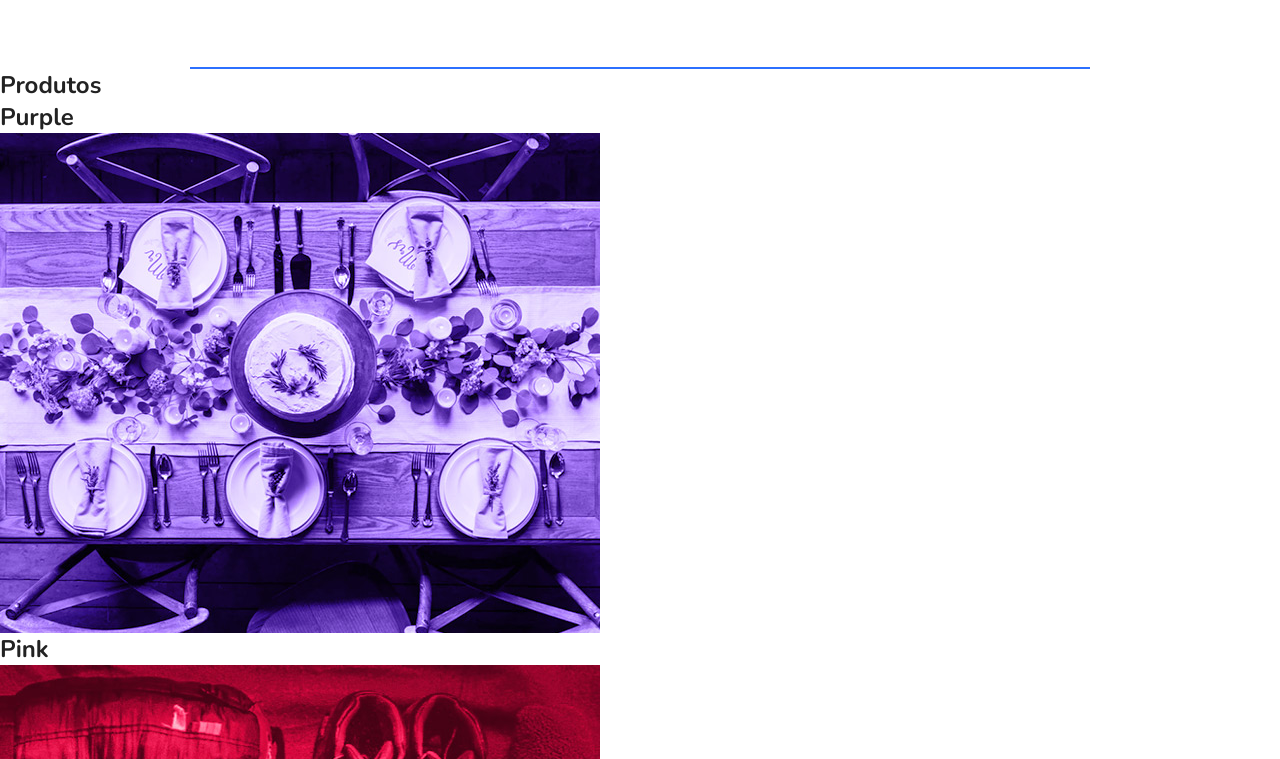
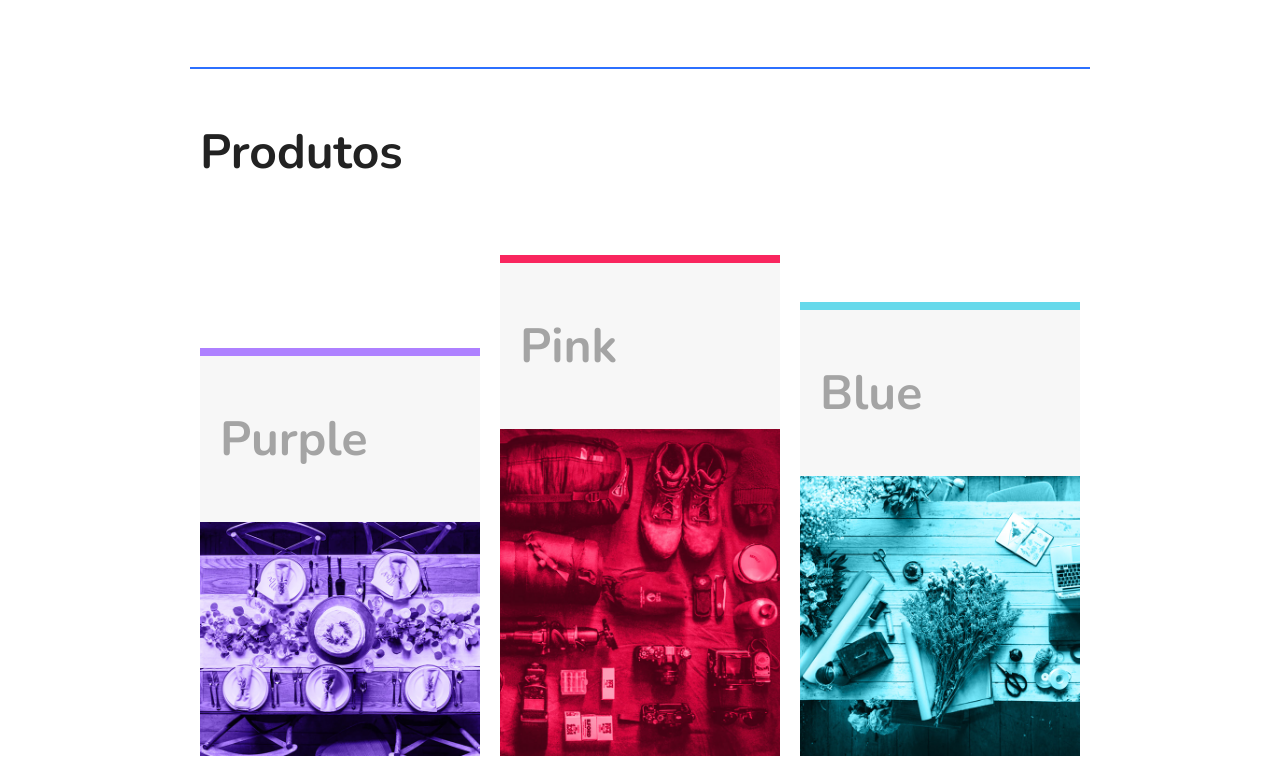
Before and after one commit to FredHorizon/flex-blog, a plain HTML site: page index.html in a window 1280 px wide. Shown: the part 916-1675 px from the top of the page. Drawn offline with nearby package versions, Linux system fonts and the light colour scheme.

Commit message:
Configura o estilo do Produtos

```diff
--- a/css/style.css
+++ b/css/style.css
@@ -138,3 +138,43 @@ img {
   flex: 1 1 160px;
   margin: 0 10px;
 }
+
+.produtos {
+  max-width: 900px;
+  margin: 50px auto;
+}
+
+.produtos h1 {
+  font-size: 3em;
+  margin: 0 10px 60px 10px;
+}
+
+.produtos-container {
+  display: flex;
+  flex-wrap: wrap;
+  align-items: flex-end;
+}
+
+.produtos-item {
+  flex: 1 1 175px;
+  margin: 10px;
+}
+
+.produtos-item h2 {
+  font-size: 3em;
+  color: #a4a4a4;
+  background: #f7f7f7;
+  padding: 50px 20px;
+}
+
+.purple {
+  border-top: 8px solid #ae81ff;
+}
+
+.pink {
+  border-top: 8px solid #f9265e;
+}
+
+.blue {
+  border-top: 8px solid #66d9eb;
+}
```
